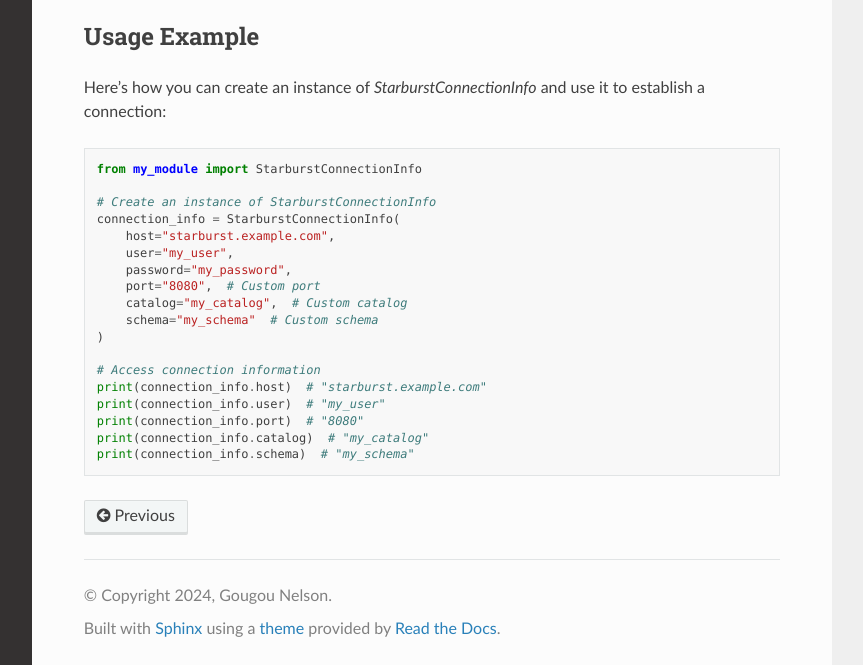
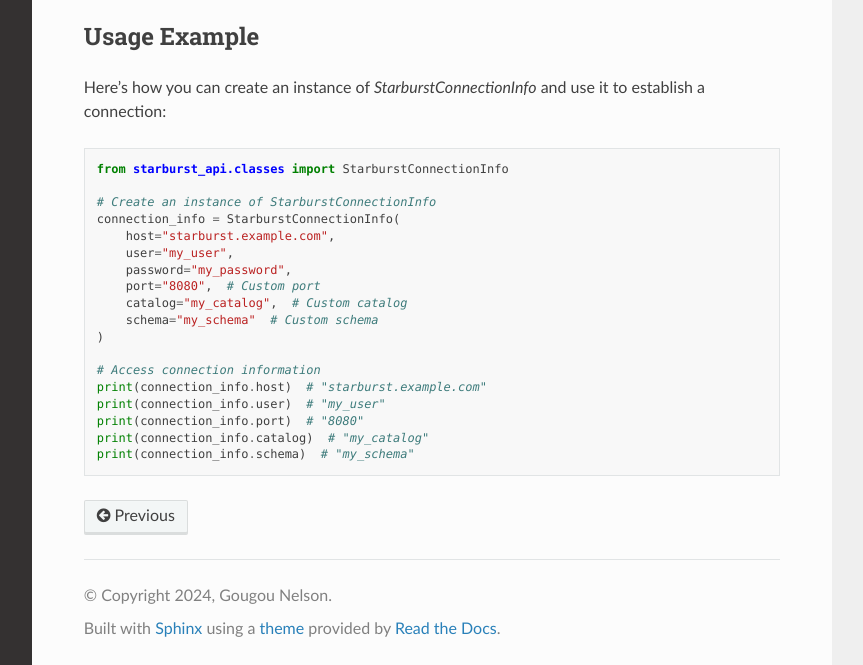
Before and after one commit to Donutson/starburst_api_python, a Sphinx documentation site: the page built from docs_source/source/starburst_connection.rst, in a window 1280 px wide and 929 px high, cut to the strip 264-929 px from the top of the window. Shown: the whole strip, without its empty margins (268-1131 px from the left). Built offline with Sphinx 7.4.7 and the Read the Docs theme 3.1.0, drawn with Linux system fonts in a browser that asks for light colours.

Commit message:
docs: update

```diff
--- a/docs_source/source/starburst_connection.rst
+++ b/docs_source/source/starburst_connection.rst
@@ -10,7 +10,7 @@ Here’s how you can create an instance of `StarburstConnectionInfo` and use it
 
 .. code-block:: python
 
-    from my_module import StarburstConnectionInfo
+    from starburst_api.classes import StarburstConnectionInfo
 
     # Create an instance of StarburstConnectionInfo
     connection_info = StarburstConnectionInfo(
```
